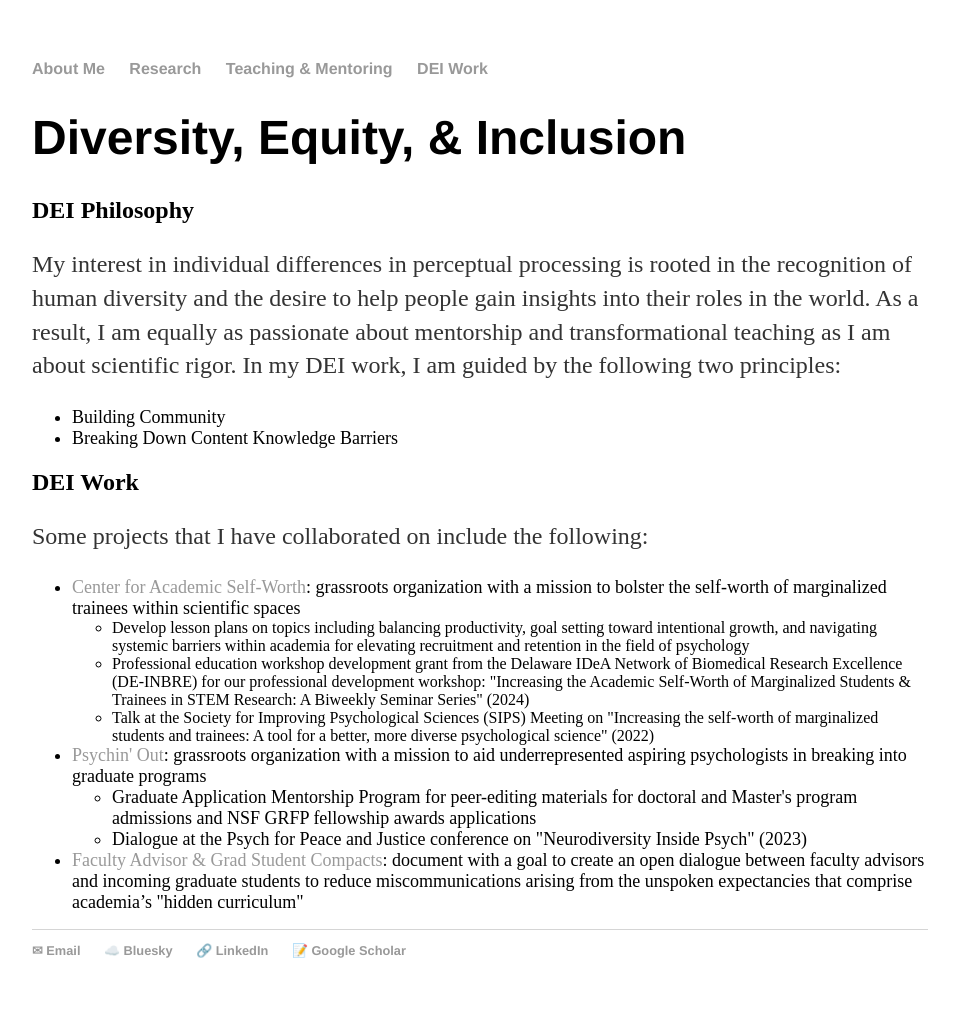
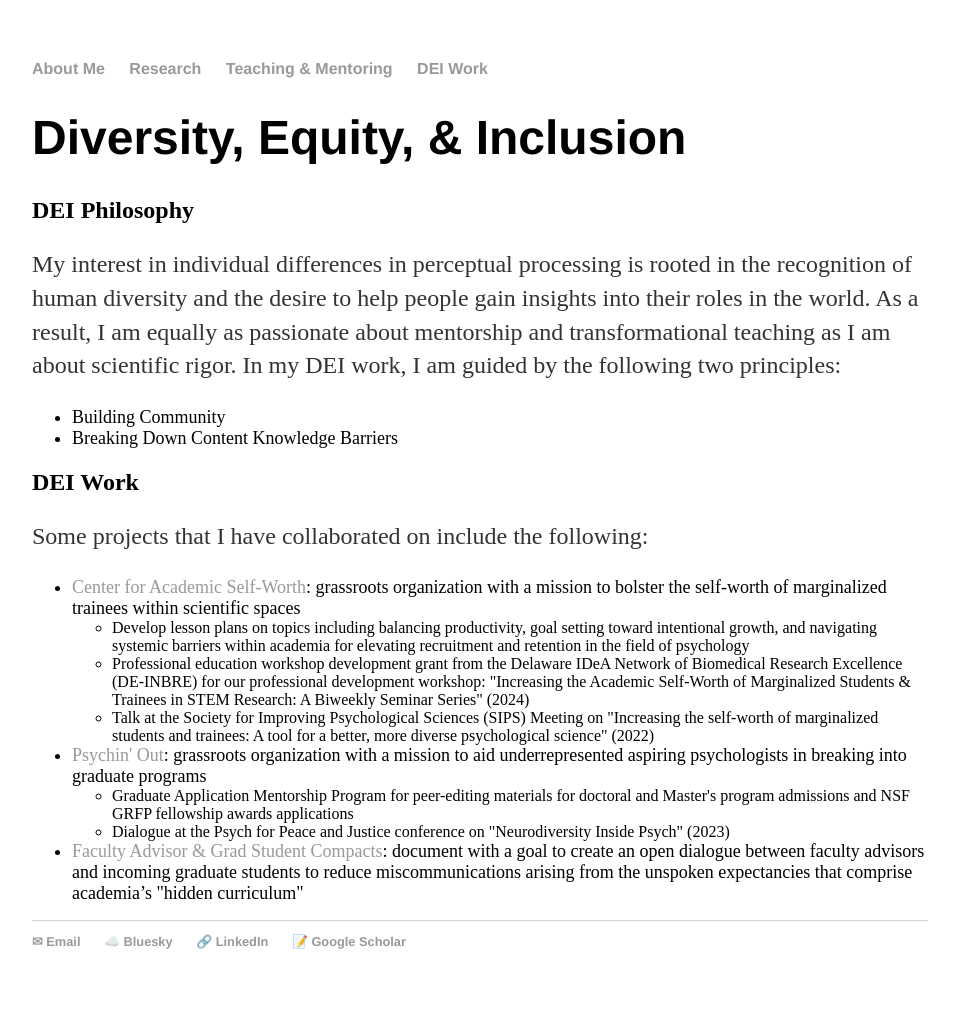
Before and after one commit to cdfine/cdfine.github.io, a Jekyll site: the page built from dei.html, in a window 1280 px wide. Shown: the whole page, without its empty margins (160-1115 px from the left). Built offline with Jekyll 4.4.1, drawn with Linux system fonts in a browser that asks for light colours.

```diff
--- a/dei.html
+++ b/dei.html
@@ -28,10 +28,10 @@
 				<li>Professional education workshop development grant from the Delaware IDeA Network of Biomedical Research Excellence (DE-INBRE) for our professional development workshop: "Increasing the Academic Self-Worth of Marginalized Students & Trainees in STEM Research: A Biweekly Seminar Series" (2024)
 				<li>Talk at the Society for Improving Psychological Sciences (SIPS) Meeting on "Increasing the self-worth of marginalized students and trainees: A tool for a better, more diverse psychological science" (2022)
 			</ul>
-		<li class="larger-font"><a href="https://psychinout.org/" target="_blank">Psychin' Out</a>: grassroots organization with a mission to aid underrepresented aspiring psychologists in breaking into graduate programs
+		<li class="larger-font"><a href="https://psychinout.org/" target="_blank">Psychin' Out</a>: grassroots organization with a mission to aid underrepresented aspiring psychologists in breaking into graduate programs</li>
 			<ul>
 				<li>Graduate Application Mentorship Program for peer-editing materials for doctoral and Master's program admissions and NSF GRFP fellowship awards applications
 				<li>Dialogue at the Psych for Peace and Justice conference on "Neurodiversity Inside Psych" (2023)
 			</ul>
-		<li class="larger-font"><a href="https://docs.google.com/document/d/1C7mcdsaDoArmJbD_hLjCAMFDaVaa5UQSPaTQYCY4VwA/copy" target="_blank">Faculty Advisor & Grad Student Compacts</a>: document with a goal to create an open dialogue between faculty advisors and incoming graduate students to reduce miscommunications arising from the unspoken expectancies that comprise academia’s "hidden curriculum"
+		<li class="larger-font"><a href="https://docs.google.com/document/d/1C7mcdsaDoArmJbD_hLjCAMFDaVaa5UQSPaTQYCY4VwA/copy" target="_blank">Faculty Advisor & Grad Student Compacts</a>: document with a goal to create an open dialogue between faculty advisors and incoming graduate students to reduce miscommunications arising from the unspoken expectancies that comprise academia’s "hidden curriculum"</li>
 		</div><!-- /.blurb -->
```
